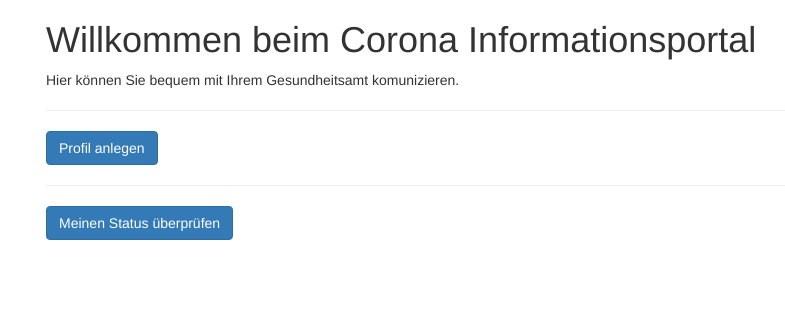
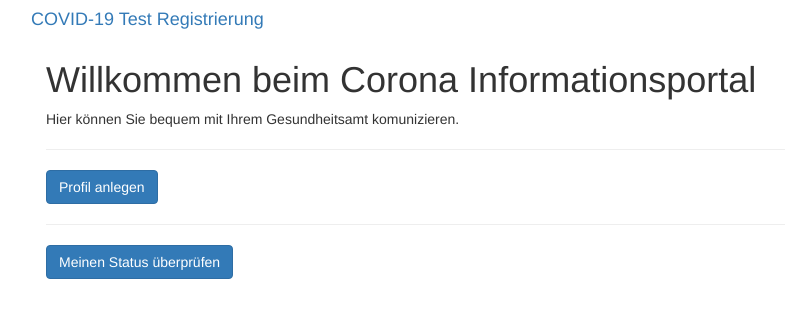
Before and after one commit to schmiddim/0583-App-zur-Registrierung-Infizierter, a Python web app: template app/templates/home.jinja2 in a window 1280 px wide. Shown: the top 318 px of the page, without its empty margins (24-809 px from the left). Run offline with Jinja, Linux system fonts and the light colour scheme; the template is opened without the code that fills it, so the values that code supplies are empty; some libraries are stand-ins or nearby versions.

Commit message:
homelink

```diff
--- a/app/templates/layout.jinja2
+++ b/app/templates/layout.jinja2
@@ -26,7 +26,11 @@
 <body>
 
 <div class="starter-template">
+
     <div class="container">
+        <div class="row">
+            <a href="/"><h4>COVID-19 Test Registrierung</h4></a>
+        </div>
         <div class="row">
 
             <div class="col-md-10">
```
Lines whose indentation alone changed are shown as unchanged.
